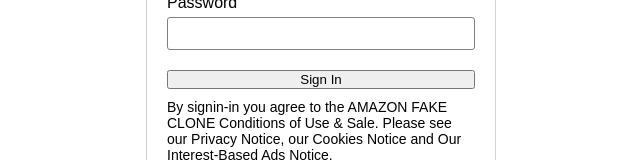
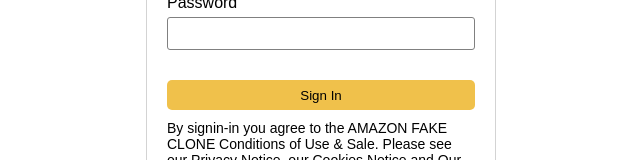
Before and after one commit to teferaetsegenet/Amazon-clone, a React (Create React App) app in the folder amazon/: page /auth in a window 1280 px wide. Shown: the part 311-471 px from the top of the page, without its empty margins (319-959 px from the left). Built offline with nearby package versions, Linux system fonts and the light colour scheme.

Commit message:
added component Auth error catch and modified css

```diff
--- a/amazon/src/pages/Auth/Auth.jsx
+++ b/amazon/src/pages/Auth/Auth.jsx
@@ -3,6 +3,7 @@
 import { Link } from 'react-router-dom';
 import { auth } from "../../Utility/firebase";
 import {signInWithEmailAndPassword, createUserWithEmailAndPassword} from "firebase/auth"
+import { ClipLoader } from 'react-spinners';
 import { DataContext } from '../../Component/DataProvider/DataProvider';
 import { Type } from '../../Utility/action.type';
 
@@ -11,6 +12,10 @@
   const [email, setEmail] = useState("");
   const [password, setPassword] = useState("");
   const [error, setError] = useState("");
+  const [loading,setLoading] = useState({
+    signIn: false,
+    signUp: false
+  })
 
   const [{user}, dispatch] = useContext(DataContext)
 
@@ -21,28 +26,36 @@
 console.log(e.target.name);
 if (e.target.name == "signin") {
   // firebase auth
+
+  setLoading({...loading, signIn:true})
   signInWithEmailAndPassword(auth, email, password).then((userInfo)=>{
     // console.log(userInfo);
     dispatch({
       type: Type.SET_USER,
       user:userInfo.user
-    })
+    });
+    setLoading({...loading, signIn:false})
   })
   .catch((err)=>{
     setError(err.message);
+    setLoading({...loading, signIn:false})
 
   })
 
 }else{
+  setLoading({...loading, signUp:true})
   createUserWithEmailAndPassword(auth, email, password).then((userInfo) =>{
     // console.log(userInfo);
+
     dispatch({
       type: Type.SET_USER,
       user:userInfo.user
-    })
+    });
+    setLoading({...loading, signUp:false})
   })
   .catch((err) =>{
     setError(err.message);
+    setLoading({...loading, signUp:false})
   })
 }
   }
@@ -62,14 +75,33 @@
             <div>
 
               <label htmlFor="email">Email</label>
-              <input value={email} onChange={(e)=>setEmail(e.target.value)} type="email" id='email' />
+              <input value={email}
+              onChange={(e)=>setEmail(e.target.value)}
+              type="email" id='email'
+              />
             </div>
             <div>
 
               <label htmlFor="password">Password</label>
-              <input value={password} onChange={(e)=>setPassword(e.target.value)} type="password" id='password' />
+              <input
+              value={password}
+              onChange={(e)=>setPassword(e.target.value)}
+              type="password"
+              id='password'
+              />
             </div>
-            <button type="submit" onClick={authHandler} name="signin" lassName={classes.login__signInButton}>Sign In</button>
+            <button
+            type="submit"
+            onClick={authHandler}
+            name="signin"
+            className={classes.login__signInButton}
+            >
+              {loading.signIn ? (
+              <ClipLoader color="#000" size={15}></ClipLoader>
+              ):(
+                "Sign In"
+                )}
+                </button>
 
           </form>
           {/*agreemet*/}
@@ -81,12 +113,11 @@
           <button type= "submit" onClick={authHandler} name="signup"  className={classes.login__registerButton}>Create your Amazon Account
 
           </button>
-         { error && <small>{error}</small>}
+          { error && (
+          <small style={{paddingTop: "5px", color: "red"}}>{error}</small>
+          )}
         </div>
-
-
         </section>
-
     );
 }
 
```
